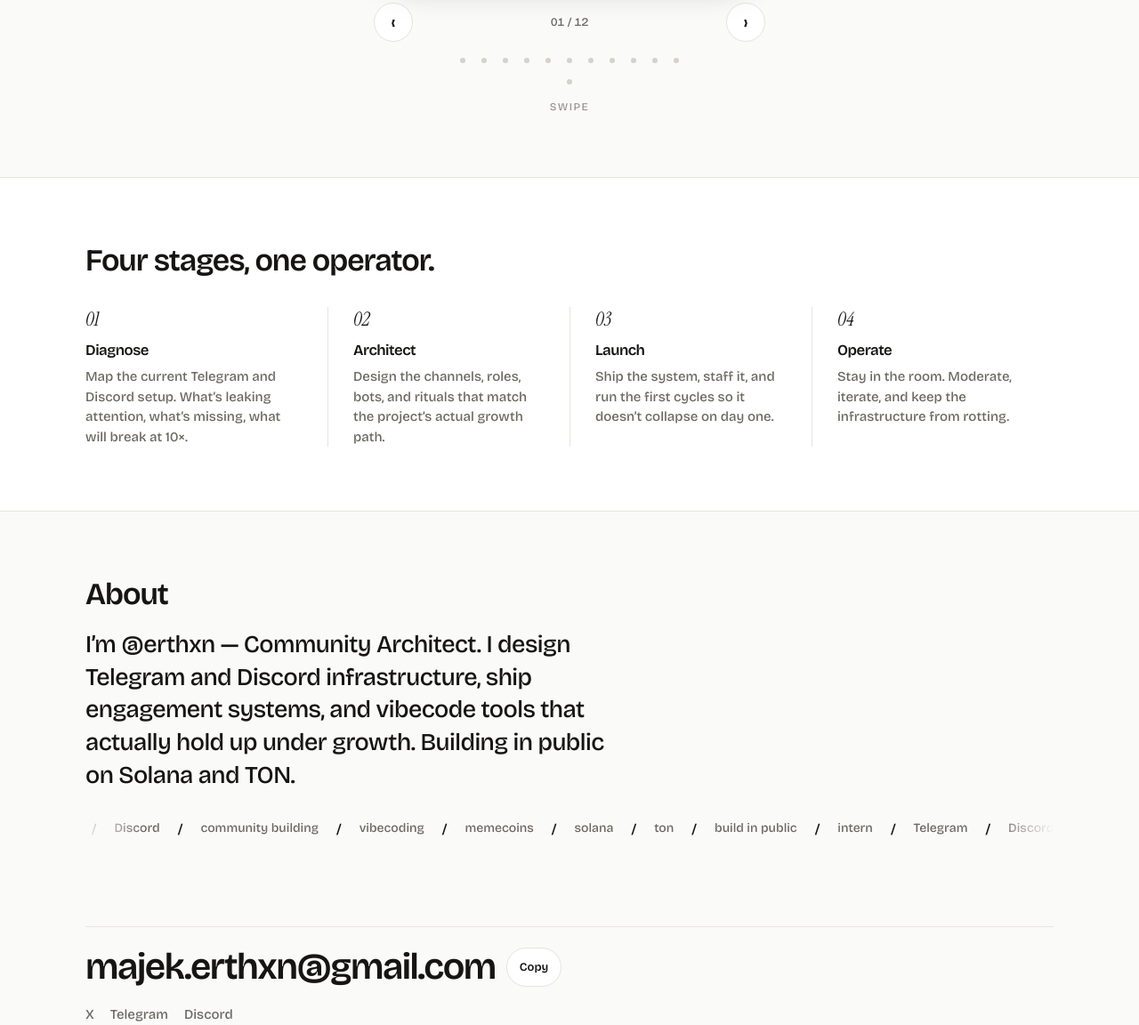
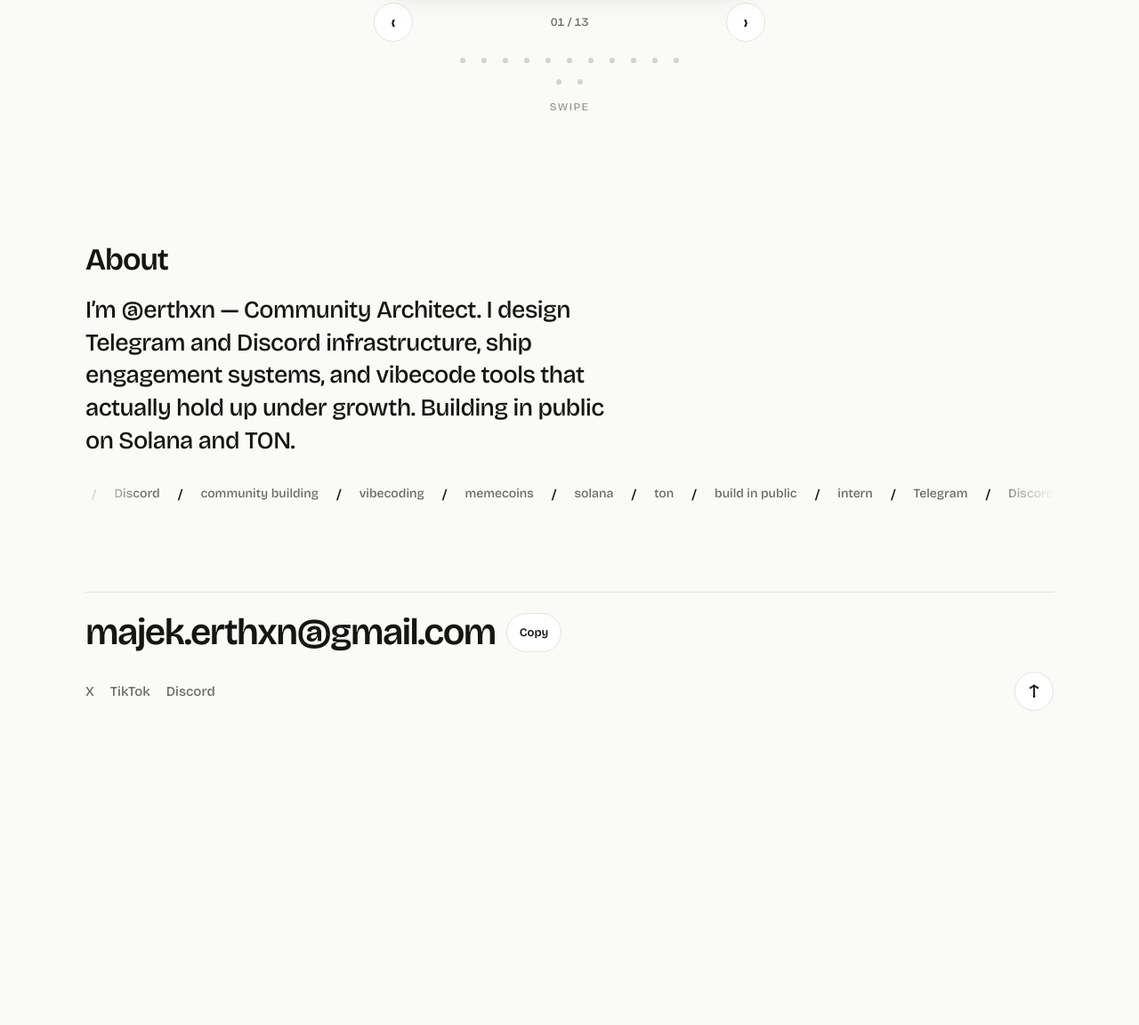
Before and after one commit to erthxn/interncodes-site, a plain HTML site: page index.html in a window 1280 px wide. Shown: the part 1592-2744 px from the top of the page at 89% size. After the commit the page ends 2463 px from the top, so only its background shows below. Drawn offline with nearby package versions, Linux system fonts and the light colour scheme.

Commit message:
Restore project placeholder, add SpinMi Earn, and tidy the footer
Remove the Personal brand card and restore the original "Your project." last card. Add a SpinMi Earn card for @spinmiebot. Drop the Four stages section and its Process nav links, move the back-to-top arrow into the contact block, replace Telegram with TikTok, and remove the footer name line.

```diff
--- a/index.html
+++ b/index.html
@@ -315,35 +315,6 @@ section[id] { scroll-margin-top: 84px; }
 .dots button.on i { background: var(--ink); }
 .hint { margin: 0; font-size: 12px; letter-spacing: 0.12em; text-transform: uppercase; color: #9a968e; }
 
-.process { background: #fff; border-top: 1px solid var(--line); border-bottom: 1px solid var(--line); }
-.steps {
-  list-style: none;
-  margin: 32px 0 0;
-  padding: 0;
-  display: grid;
-  gap: 0;
-}
-@media (min-width: 800px) {
-  .steps { grid-template-columns: repeat(4, 1fr); }
-}
-.steps li {
-  padding: 22px 22px 8px 0;
-  border-top: 1px solid var(--line);
-}
-@media (min-width: 800px) {
-  .steps li { border-top: 0; padding: 0 28px 0 0; }
-  .steps li + li { padding-left: 28px; border-left: 1px solid var(--line); }
-}
-.steps .n {
-  display: block;
-  font-family: var(--serif);
-  font-size: 1.35rem;
-  font-style: italic;
-  margin-bottom: 10px;
-}
-.steps h3 { font-size: 1.05rem; margin-bottom: 8px; }
-.steps p { margin: 0; color: var(--muted); font-size: 15px; line-height: 1.5; }
-
 .bio {
   max-width: 38rem;
   margin: 18px 0 0;
@@ -399,10 +370,9 @@ section[id] { scroll-margin-top: 84px; }
 .socials a { color: var(--muted); font-size: 15px; }
 .socials a:hover { color: var(--ink); }
 
-footer { border-top: 1px solid var(--line); padding: 22px 0 28px; }
-.foot { display: flex; align-items: center; justify-content: space-between; gap: 16px; }
-.foot span { color: var(--muted); font-size: 14px; }
 .totop { color: var(--ink); }
+.socials { align-items: center; }
+.socials .totop { margin-left: auto; }
 
 .toast {
   position: fixed;
@@ -437,7 +407,6 @@ footer { border-top: 1px solid var(--line); padding: 22px 0 28px; }
     </a>
     <nav class="nav-links" aria-label="Main">
       <a href="#work">Shipped</a>
-      <a href="#process">Process</a>
       <a href="#about">About</a>
       <a href="#mail">Contact</a>
     </nav>
@@ -449,7 +418,6 @@ footer { border-top: 1px solid var(--line); padding: 22px 0 28px; }
 </header>
 <div class="menu" id="menu">
   <a href="#work" data-close>Shipped</a>
-  <a href="#process" data-close>Process</a>
   <a href="#about" data-close>About</a>
   <a href="#mail" data-close>Contact</a>
   <a href="mailto:majek.erthxn@gmail.com" data-close>Mail</a>
@@ -485,29 +453,19 @@ footer { border-top: 1px solid var(--line); padding: 22px 0 28px; }
           <article class="card"><div class="media"><img src="web_assets/creditlink.jpg" alt="" draggable="false"></div><div class="info"><div class="tag">Ambassador</div><span class="idx">09</span><h3>CreditLink</h3><p>Ex-ambassador and Discord OG of CreditLink — on-chain credit analysis and scoring, backed by Four FORM.</p><a class="go" href="https://x.com/creditslink" target="_blank" rel="noopener">View on X</a></div></article>
           <article class="card"><div class="media"><img src="web_assets/spinmi-emoji.jpg" alt="" draggable="false"></div><div class="info"><div class="tag">Emojis</div><span class="idx">10</span><h3>SpinMi Emojis</h3><p>200+ custom animated coin emojis created and pushed across memecoin communities.</p></div></article>
           <article class="card"><div class="media"><img src="web_assets/amongus.jpg" alt="" draggable="false"></div><div class="info"><div class="tag">Build</div><span class="idx">11</span><h3>Among Us</h3><p>Community tools and vibes for the Among Us crowd on Telegram.</p></div></article>
-          <article class="card"><div class="media mark"><img src="web_assets/majek.PNG" alt="" draggable="false"></div><div class="info"><div class="tag">Brand</div><span class="idx">12</span><h3>Personal</h3><p>The brand, the site, the ongoing build in public.</p><a class="go" href="https://interncodes.xyz" target="_blank" rel="noopener">interncodes.xyz</a></div></article>
+          <article class="card"><div class="media"><img src="web_assets/spinmi-emoji.jpg" alt="" draggable="false"></div><div class="info"><div class="tag">Bot</div><span class="idx">12</span><h3>SpinMi Earn</h3><p>The SpinMi Earn Telegram bot — @spinmiebot.</p><a class="go" href="https://t.me/spinmiebot" target="_blank" rel="noopener">Open @spinmiebot</a></div></article>
+          <article class="card"><div class="media mark"><svg class="star star-lg" viewBox="0 0 100 100" aria-hidden="true"><g fill="none" stroke="currentColor" stroke-width="8" stroke-linecap="round"><line x1="50" y1="8" x2="50" y2="92"/><line x1="50" y1="8" x2="50" y2="92" transform="rotate(60 50 50)"/><line x1="50" y1="8" x2="50" y2="92" transform="rotate(120 50 50)"/></g></svg></div><div class="info"><div class="tag">Next</div><span class="idx">13</span><h3>Your project.</h3><p>Got something that needs a community holding up under real growth?</p><a class="go" href="mailto:majek.erthxn@gmail.com">Mail me</a></div></article>
         </div>
         <div class="deck-ui">
           <div class="deck-row">
             <button id="prev" aria-label="Previous">‹</button>
-            <div class="count" id="count">01 / 12</div>
+            <div class="count" id="count">01 / 13</div>
             <button id="next" aria-label="Next">›</button>
           </div>
           <div class="dots" id="dots"></div>
           <p class="hint">Swipe</p>
         </div>
       </div>
-    </div>
-  </section>
-  <section class="block process" id="process">
-    <div class="wrap">
-      <h2>Four stages, one operator.</h2>
-      <ol class="steps">
-        <li><span class="n">01</span><h3>Diagnose</h3><p>Map the current Telegram and Discord setup. What’s leaking attention, what’s missing, what will break at 10×.</p></li>
-        <li><span class="n">02</span><h3>Architect</h3><p>Design the channels, roles, bots, and rituals that match the project’s actual growth path.</p></li>
-        <li><span class="n">03</span><h3>Launch</h3><p>Ship the system, staff it, and run the first cycles so it doesn’t collapse on day one.</p></li>
-        <li><span class="n">04</span><h3>Operate</h3><p>Stay in the room. Moderate, iterate, and keep the infrastructure from rotting.</p></li>
-      </ol>
     </div>
   </section>
   <section class="block" id="about">
@@ -525,18 +483,13 @@ footer { border-top: 1px solid var(--line); padding: 22px 0 28px; }
       </div>
       <div class="socials">
         <a href="https://x.com/erthxn" target="_blank" rel="noopener">X</a>
-        <a href="https://t.me/erthxn" target="_blank" rel="noopener">Telegram</a>
+        <a href="https://www.tiktok.com/@erthxn_" target="_blank" rel="noopener">TikTok</a>
         <a href="http://discordapp.com/users/1383754286558875678" target="_blank" rel="noopener">Discord</a>
+        <button class="totop" id="totop" aria-label="Back to top">↑</button>
       </div>
     </div>
   </section>
 </main>
-<footer>
-  <div class="wrap foot">
-    <span>Majek Ay · erthxn</span>
-    <button class="totop" id="totop" aria-label="Back to top">↑</button>
-  </div>
-</footer>
 <div class="toast" id="toast"></div>
 <script>
 (function(){
@@ -720,7 +673,7 @@ footer { border-top: 1px solid var(--line); padding: 22px 0 28px; }
       links.forEach(a => a.classList.toggle("active", a.getAttribute("href") === "#" + e.target.id));
     });
   }, { rootMargin: "-40% 0px -50% 0px", threshold: 0.15 });
-  ["work","process","about","mail"].forEach(id => spy.observe(document.getElementById(id)));
+  ["work","about","mail"].forEach(id => spy.observe(document.getElementById(id)));
 })();
 </script>
 </body>
```
